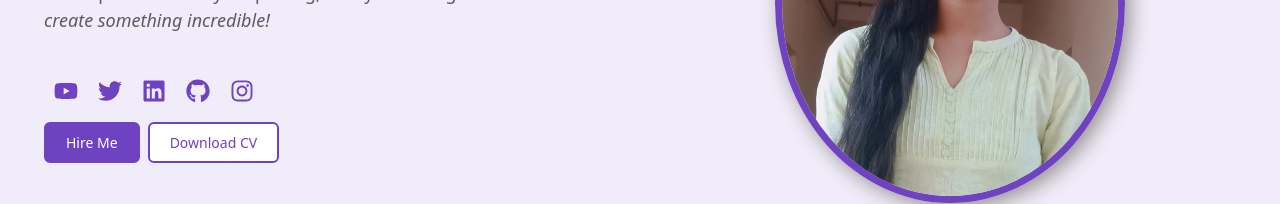
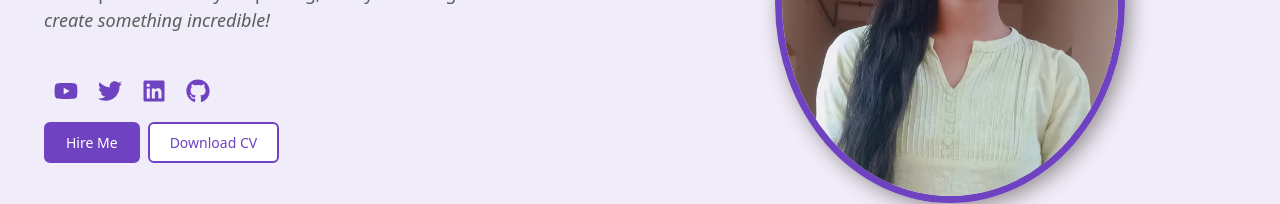
Before and after one commit to Vanamu-Sumalatha/portfolio, a React (Create React App) app in the folder frontend/: page / in a window 1280 px wide. Shown: the part 465-669 px from the top of the page. Built offline with nearby package versions, Linux system fonts and the light colour scheme.

Commit message:
Update HeroPage.jsx

```diff
--- a/frontend/src/components/HeroPage.jsx
+++ b/frontend/src/components/HeroPage.jsx
@@ -1,6 +1,6 @@
 import React from "react";
 import { Container, Button, Row, Col } from "react-bootstrap";
-import {  FaTwitter, FaLinkedin, FaGithub, FaInstagram, FaYoutube } from "react-icons/fa";
+import {  FaTwitter, FaLinkedin, FaGithub, FaYoutube } from "react-icons/fa";
 import "../styles/HeroPage.css";
 import profilePic from "../Images/mypic.jpg";
 import cvFile from "../Documents/N190699_resume.pdf"; // Add your CV file in the "Documents" folder
@@ -20,11 +20,10 @@
             I’m a Computer Science student who loves turning ideas into reality through code. Whether it’s crafting sleek web applications or solving tough challenges, I enjoy every step of the process. Always exploring, always building <i>let’s create something incredible!</i>
             </p>
             <div className="social-icons d-flex justify-content-center justify-content-md-start">
-              <a href="https://www.youtube.com/@sumalatha_reddy" target="_blank" rel="noopener noreferrer"><FaYoutube /></a>
+              <a href="https://www.youtube.com" target="_blank" rel="noopener noreferrer"><FaYoutube /></a>
               <a href="https://twitter.com" target="_blank" rel="noopener noreferrer"><FaTwitter /></a>
               <a href="https://www.linkedin.com/in/vanamu-sumalatha-38aba2227/" target="_blank" rel="noopener noreferrer"><FaLinkedin /></a>
               <a href="https://github.com/Vanamu-Sumalatha" target="_blank" rel="noopener noreferrer"><FaGithub /></a>
-              <a href="https://www.instagram.com/suma_lovely213/" target="_blank" rel="noopener noreferrer"><FaInstagram /></a>
             </div>
             <div className="mt-3 d-flex justify-content-center justify-content-md-start">
   <Button className="hire-me-btn me-2">Hire Me</Button>
```
